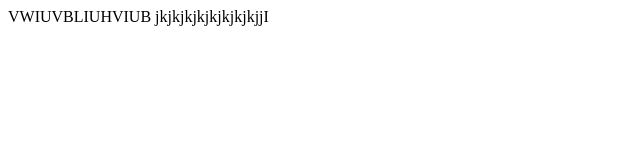
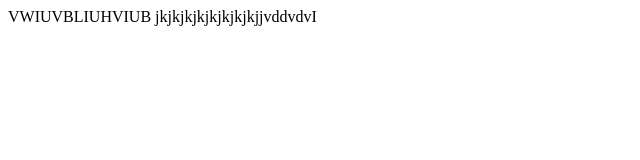
Before and after one commit to MykolaDiachuk/Games-website, a plain HTML site: page index.html in a window 1280 px wide. Shown: the full height of the page, 0-640 px from the left. Drawn offline with Linux system fonts and the light colour scheme.

```diff
--- a/index.html
+++ b/index.html
@@ -5,7 +5,7 @@
     <title>Title</title>
 </head>
 <body>
-<div>VWIUVBLIUHVIUB jkjkjkjkjkjkjkjkjjI</div>
+<div>VWIUVBLIUHVIUB jkjkjkjkjkjkjkjkjjvddvdvI</div>
 <a></a>
 </body>
 </html>
```
